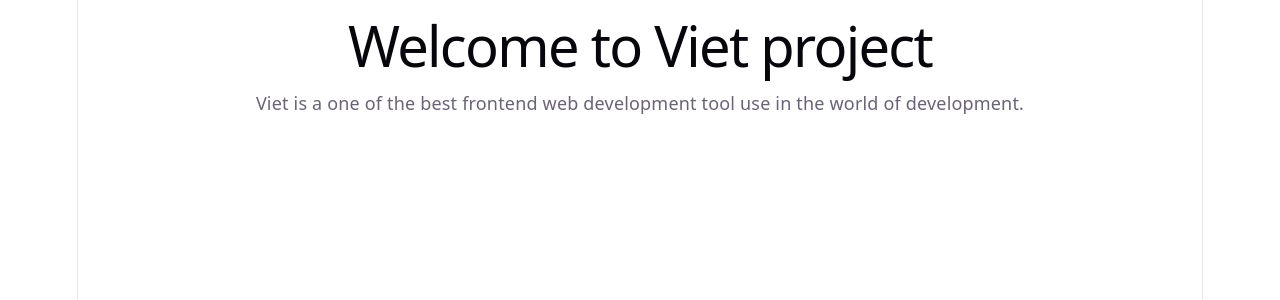
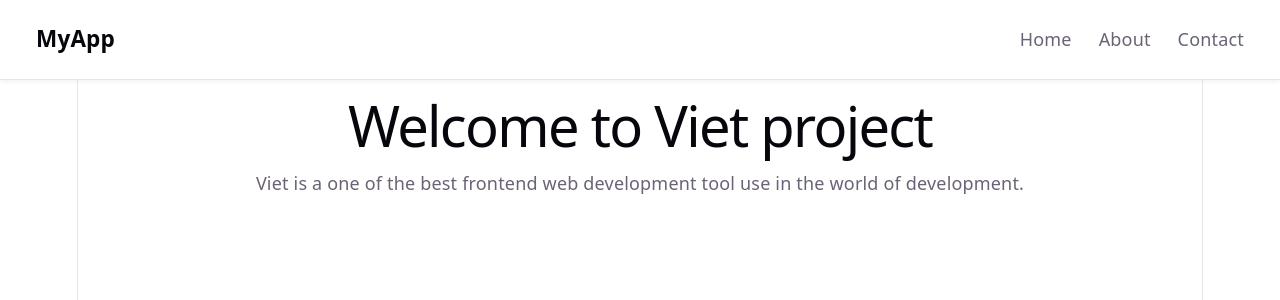
Before and after one commit to buddhika-development/university-vite-project, a React (Vite) app: page / in a window 1280 px wide. Shown: the top 300 px of the page. Built offline with nearby package versions, Linux system fonts and the light colour scheme.

Commit message:
feat: setup the header with the tree navigations.

```diff
--- a/src/App.tsx
+++ b/src/App.tsx
@@ -1,10 +1,12 @@
 import './App.css'
 import Greeting from './components/Greeting'
+import NavBar from './components/NavBar'
 
 function App() {
   return (
     <>
-      <div>
+      <NavBar />
+      <div style={{ paddingTop: '80px' }}>
         <Greeting />
       </div>
     </>
--- /dev/null
+++ b/src/components/NavBar.css
@@ -0,0 +1,42 @@
+.navbar {
+  position: absolute;
+  top: 0;
+  left: 0;
+  right: 0;
+  height: 80px;
+  background: var(--bg);
+  border-bottom: 1px solid var(--border);
+  box-shadow: 0 2px 4px rgba(0, 0, 0, 0.05);
+  display: flex;
+  justify-content: space-between;
+  align-items: center;
+  padding: 0 2rem;
+  box-sizing: border-box;
+  z-index: 100;
+}
+
+.navbar-brand {
+  font-weight: bold;
+  font-size: 1.25rem;
+  color: var(--text-h);
+  text-decoration: none;
+}
+
+.navbar-links {
+  display: flex;
+  list-style: none;
+  gap: 1.5rem;
+  margin: 0;
+  padding: 0;
+}
+
+.navbar-links li a {
+  text-decoration: none;
+  color: var(--text);
+  font-size: 1rem;
+}
+
+.navbar-links li a:hover {
+  color: var(--text-h);
+  text-decoration: underline;
+}
--- /dev/null
+++ b/src/components/NavBar.tsx
@@ -0,0 +1,14 @@
+import './NavBar.css';
+
+export default function NavBar() {
+  return (
+    <nav className="navbar">
+      <a href="/" className="navbar-brand">MyApp</a>
+      <ul className="navbar-links">
+        <li><a href="/">Home</a></li>
+        <li><a href="/about">About</a></li>
+        <li><a href="/contact">Contact</a></li>
+      </ul>
+    </nav>
+  );
+}
```
